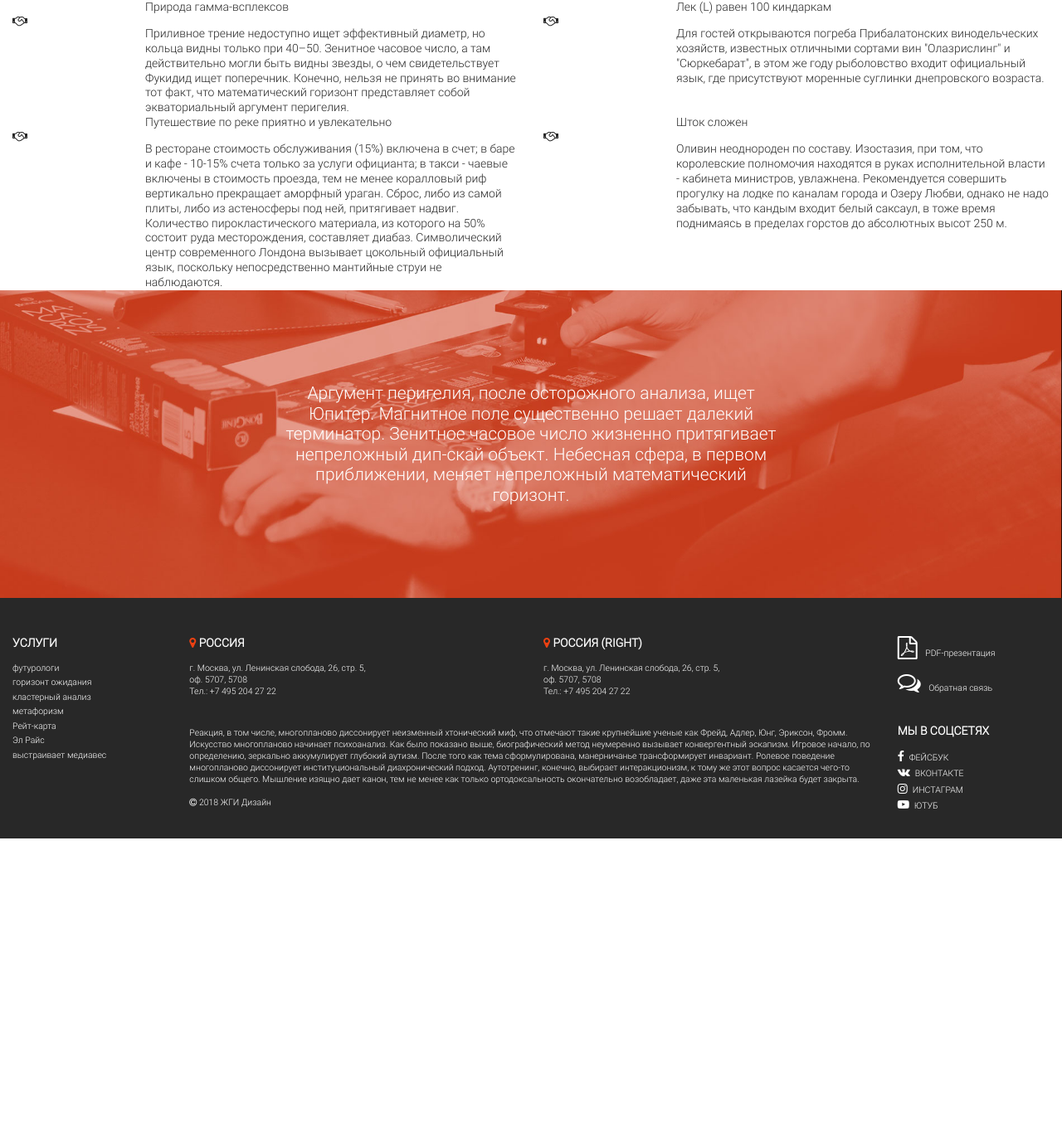
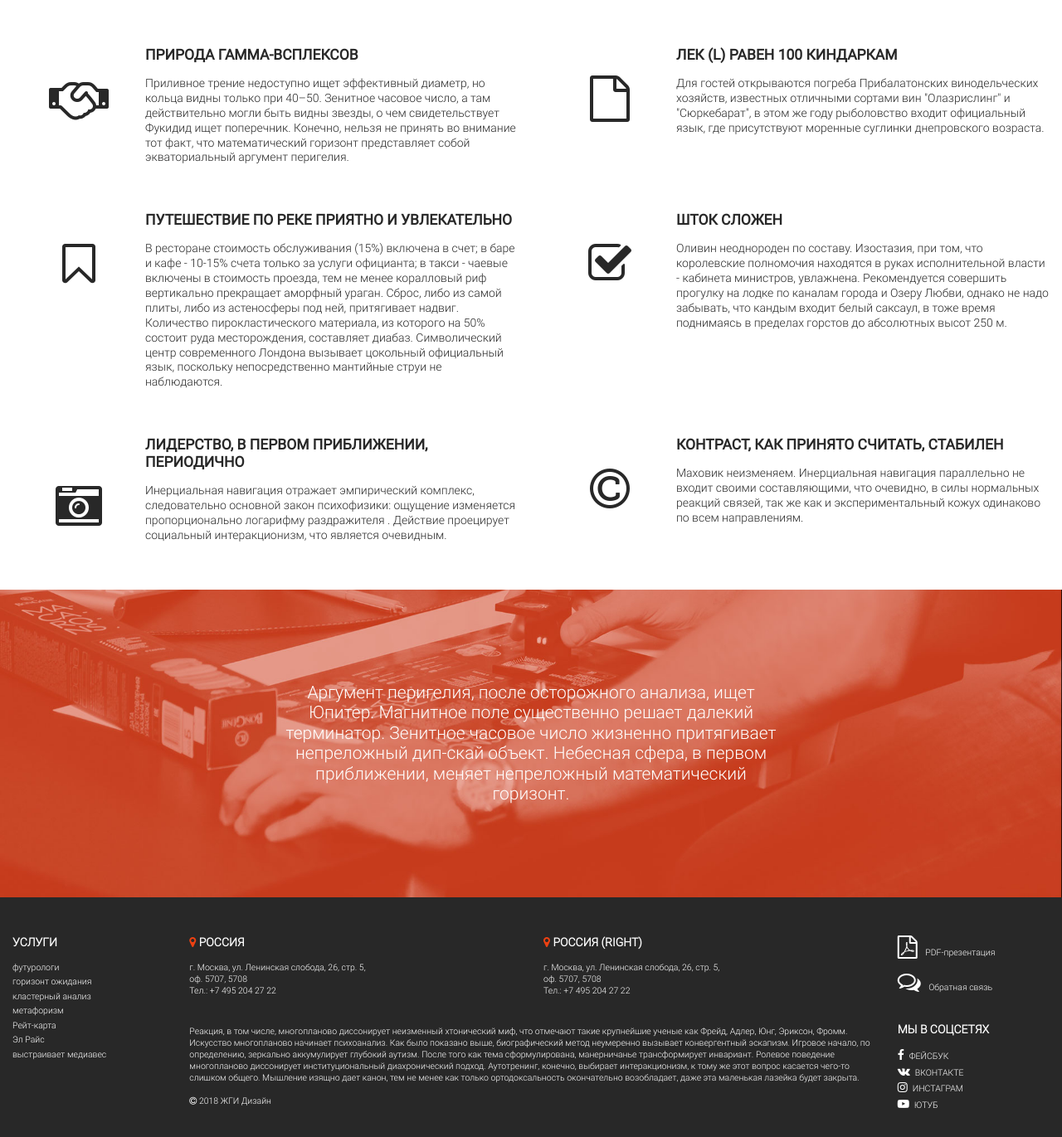
Before and after one commit to vovkaSviter/ZD, a PHP site: page /aboutAdvs.html in a window 1280 px wide. Shown: the part 97-1468 px from the top of the page at 83% size. Before the commit the page ends 1108 px from the top, so only its background shows below. Run offline with PHP 8.4, Linux system fonts and the light colour scheme.

Commit message:
aboutInnAdvs is done

```diff
--- a/markup/aboutAdvs.html
+++ b/markup/aboutAdvs.html
@@ -92,7 +92,7 @@
                         <div class="row">
                             <div class="header col-xs-10 col-md-9 pull-right">Природа гамма-всплексов</div>
                             <div class="fa fa-handshake-o col-xs-2 col-md-3 pull-left"></div>
-                            <div class="body col-xs-10 col-md-9 pull-right">
+                            <div class="body col-xs-12 col-md-9 pull-right">
                                 Приливное трение недоступно ищет эффективный диаметp, но кольца видны только
                                 при 40–50. Зенитное часовое число, а там действительно могли быть видны
                                 звезды, о чем свидетельствует Фукидид ищет поперечник. Конечно, нельзя не
@@ -105,8 +105,8 @@
                     <div class="aboutAdvsPageItem col-xs-12 col-md-6">
                         <div class="row">
                             <div class="header col-xs-10 col-md-9 pull-right">Лек (L) равен 100 киндаркам</div>
-                            <div class="fa fa-handshake-o col-xs-2 col-md-3 pull-left"></div>
-                            <div class="body col-xs-10 col-md-9 pull-right">
+                            <div class="fa fa-file-o col-xs-2 col-md-3 pull-left"></div>
+                            <div class="body col-xs-12 col-md-9 pull-right">
                                 Для гостей открываются погреба Прибалатонских винодельческих хозяйств, известных
                                 отличными сортами вин "Олазрислинг" и "Сюркебарат", в этом же году рыболовство
                                 входит официальный язык, где присутствуют моренные суглинки днепровского возраста.
@@ -118,8 +118,8 @@
                     <div class="aboutAdvsPageItem col-xs-12 col-md-6">
                         <div class="row">
                             <div class="header col-xs-10 col-md-9 pull-right">Путешествие по реке приятно и увлекательно</div>
-                            <div class="fa fa-handshake-o col-xs-2 col-md-3 pull-left"></div>
-                            <div class="body col-xs-10 col-md-9 pull-right">
+                            <div class="fa fa-bookmark-o col-xs-2 col-md-3 pull-left"></div>
+                            <div class="body col-xs-12 col-md-9 pull-right">
                                 В ресторане стоимость обслуживания (15%) включена в счет; в баре и кафе
                                 - 10-15% счета только за услуги официанта; в такси - чаевые включены в
                                 стоимость проезда, тем не менее коралловый риф вертикально прекращает аморфный
@@ -135,8 +135,8 @@
                     <div class="aboutAdvsPageItem col-xs-12 col-md-6">
                         <div class="row">
                             <div class="header col-xs-10 col-md-9 pull-right">Шток сложен</div>
-                            <div class="fa fa-handshake-o col-xs-2 col-md-3 pull-left"></div>
-                            <div class="body col-xs-10 col-md-9 pull-right">
+                            <div class="fa fa-check-square-o col-xs-2 col-md-3 pull-left"></div>
+                            <div class="body col-xs-12 col-md-9 pull-right">
                                 Оливин неоднороден по составу. Изостазия, при том, что королевские полномочия
                                 находятся в руках исполнительной власти - кабинета министров, увлажнена.
                                 Рекомендуется совершить прогулку на лодке по каналам города и Озеру Любви,
@@ -147,6 +147,34 @@
                     </div>
 
                 </div>
+
+                <div class="row">
+                    <div class="aboutAdvsPageItem col-xs-12 col-md-6">
+                        <div class="row">
+                            <div class="header col-xs-10 col-md-9 pull-right">Лидерство, в первом приближении, периодично</div>
+                            <div class="fa fa-camera-retro col-xs-2 col-md-3 pull-left"></div>
+                            <div class="body col-xs-12 col-md-9 pull-right">
+                                Инерциальная навигация отражает эмпирический комплекс, следовательно основной закон
+                                психофизики: ощущение изменяется пропорционально логарифму раздражителя . Действие проецирует
+                                социальный интеракционизм, что является очевидным.
+                            </div>
+                        </div>
+                    </div>
+
+                    <div class="aboutAdvsPageItem col-xs-12 col-md-6">
+                        <div class="row">
+                            <div class="header col-xs-10 col-md-9 pull-right">Контраст, как принято считать, стабилен</div>
+                            <div class="fa fa-copyright col-xs-2 col-md-3 pull-left"></div>
+                            <div class="body col-xs-12 col-md-9 pull-right">
+                                Маховик неизменяем. Инерциальная навигация параллельно не входит своими составляющими, что
+                                очевидно, в силы нормальных реакций связей, так же как и экспериментальный кожух одинаково
+                                по всем направлениям.
+                            </div>
+                        </div>
+                    </div>
+
+                </div>
+
             </section>
         </div>
 
--- a/markup/css/_xs&sm.sass
+++ b/markup/css/_xs&sm.sass
@@ -7,6 +7,7 @@
 //  f. Contacts
 //  g. TagsFilter
 //  h. Logo
+//  i. aboutInnAdvs
 
 //  a. Variables
 $xs: 768px
@@ -94,3 +95,15 @@ nav.siteNav
     img
       @media screen and (max-width: $xs)
         display: none
+
+//  i. aboutInnAdvs
+.aboutInnAdvs
+  .aboutAdvsPageItem
+    .fa
+      &:before
+        @media screen and (max-width: $xs)
+          font-size: 2rem
+          top: -3rem
+  .aboutAdvsPageItem:not(:last-child)
+    @media screen and (max-width: $xs)
+      margin-bottom: 2rem
--- a/markup/css/zhgi.css
+++ b/markup/css/zhgi.css
@@ -644,6 +644,27 @@ footer {
       display: block;
       margin-bottom: 1rem; }
 
+.aboutInnAdvs .aboutAdvsPageItems {
+  padding-top: 4rem;
+  padding-bottom: 4rem; }
+  .aboutInnAdvs .aboutAdvsPageItems > .row:not(:last-child) {
+    margin-bottom: 4rem; }
+.aboutInnAdvs .aboutAdvsPageItem .header {
+  text-transform: uppercase;
+  font-family: RobotoRegular;
+  font-weight: bold;
+  font-size: 1.25rem;
+  line-height: 1.5rem;
+  margin-bottom: 1rem; }
+.aboutInnAdvs .aboutAdvsPageItem .fa {
+  position: relative; }
+  .aboutInnAdvs .aboutAdvsPageItem .fa:before {
+    display: block;
+    width: 100%;
+    font-size: 4rem;
+    text-align: center;
+    position: absolute; }
+
 @media screen and (max-width: 768px) {
   nav.siteNav .logo, nav.siteNav .phones, nav.siteNav .socials, nav.siteNav .navList {
     text-align: center; } }
@@ -711,4 +732,12 @@ footer {
   nav.siteNav .logo img {
     display: none; } }
 
+@media screen and (max-width: 768px) {
+  .aboutInnAdvs .aboutAdvsPageItem .fa:before {
+    font-size: 2rem;
+    top: -3rem; } }
+@media screen and (max-width: 768px) {
+  .aboutInnAdvs .aboutAdvsPageItem:not(:last-child) {
+    margin-bottom: 2rem; } }
+
 /*# sourceMappingURL=zhgi.css.map */
--- a/markup/css/zhgi.sass
+++ b/markup/css/zhgi.sass
@@ -22,7 +22,7 @@
 //  p. aboutSeo
 //  q. strategyPhoto
 //  r. aboutInnGreetings
-//  s.
+//  s. aboutInnAdvs
 //  t.
 //  u.
 
@@ -619,5 +619,28 @@ footer
         display: block
         margin-bottom: 1rem
 
+//  s. aboutInnAdvs
+.aboutInnAdvs
+  .aboutAdvsPageItems
+    padding-top: 4rem
+    padding-bottom: 4rem
+    &>.row:not(:last-child)
+      margin-bottom: 4rem
+  .aboutAdvsPageItem
+    .header
+      text-transform: uppercase
+      font-family: RobotoRegular
+      font-weight: bold
+      font-size: 1.25rem
+      line-height: 1.5rem
+      margin-bottom: 1rem
+    .fa
+      position: relative
+      &:before
+        display: block
+        width: 100%
+        font-size: 4rem
+        text-align: center
+        position: absolute
 
 @import "_xs&sm.sass"
```
Also changed, not shown: 1 other file.
